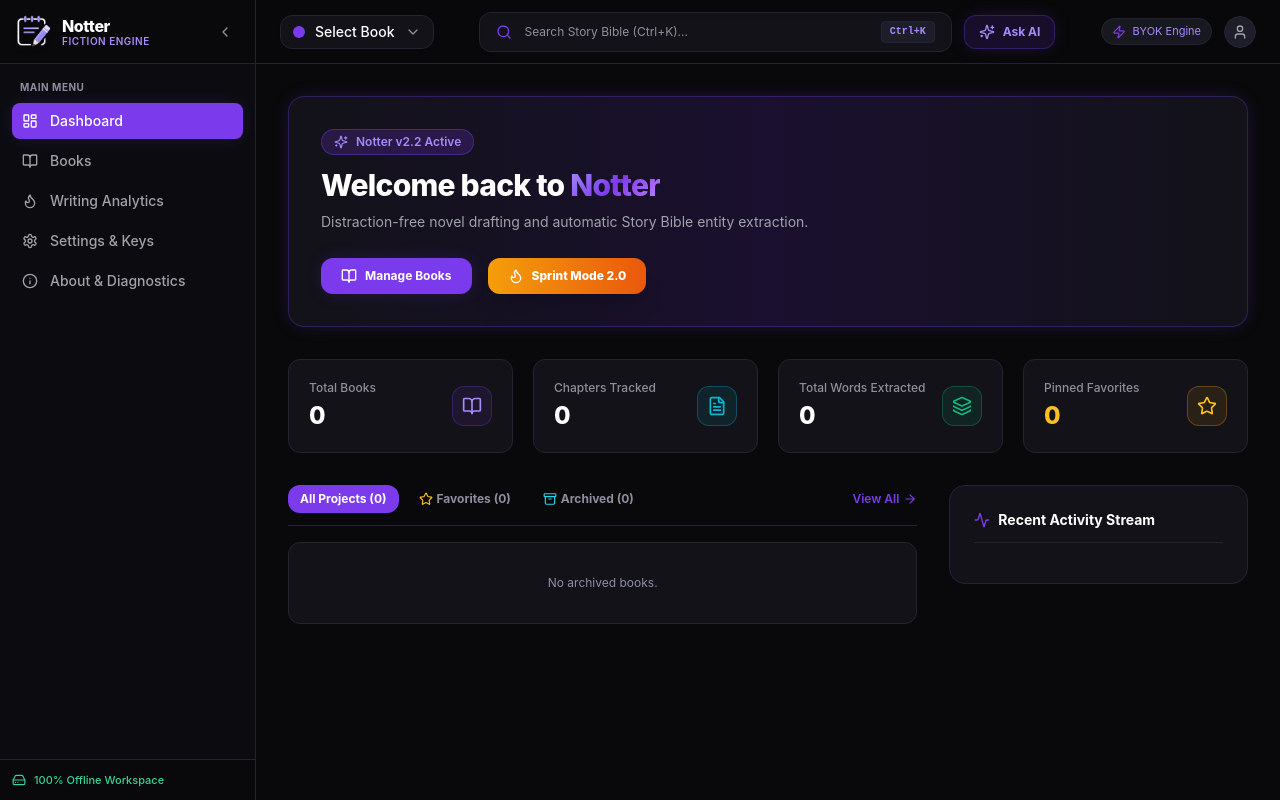
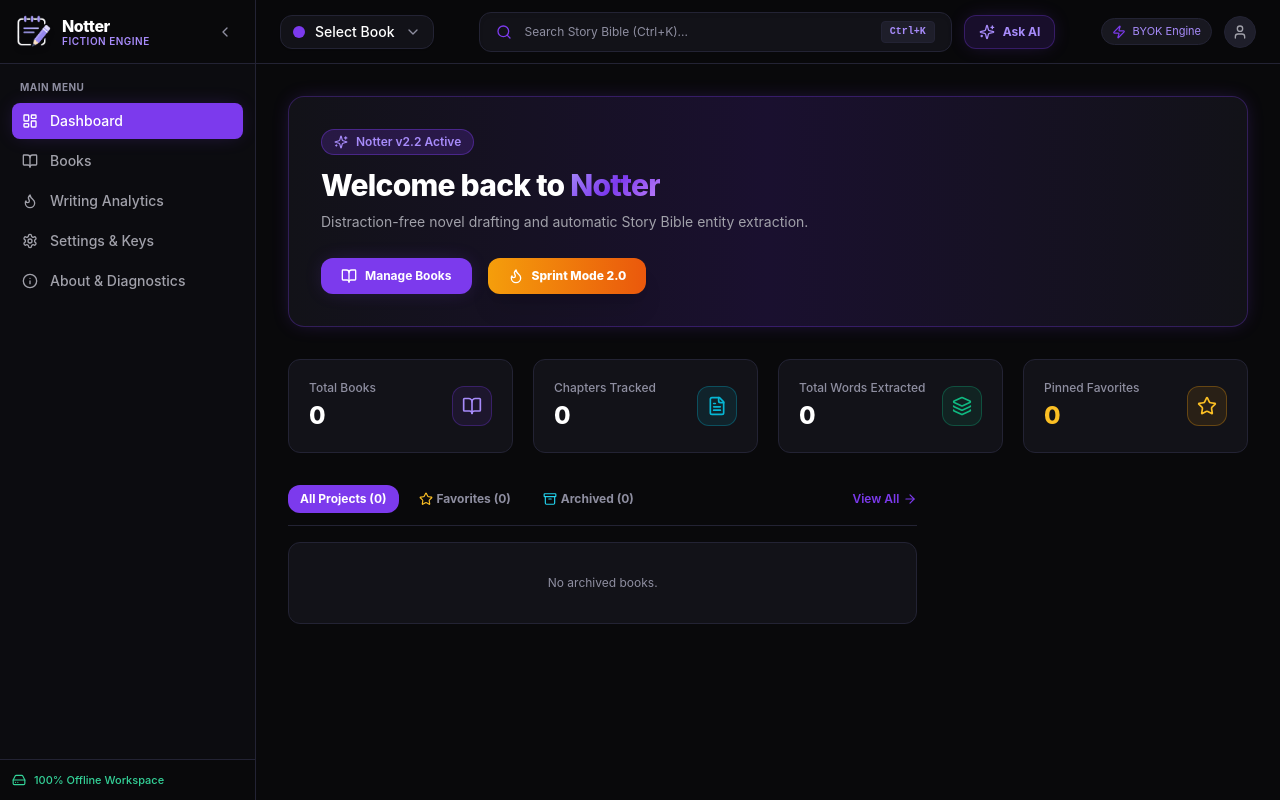
Before and after one commit to Unique-newbie/Notter, a Next.js app: page /dashboard in a window 1280 px wide. Built offline with nearby package versions, Linux system fonts and the light colour scheme.

Commit message:
Deleted Recent Activity Section

```diff
--- a/src/app/(dashboard)/dashboard/page.tsx
+++ b/src/app/(dashboard)/dashboard/page.tsx
@@ -301,23 +301,6 @@
             </div>
           )}
         </div>
-
-        {/* Activity Stream Sidebar */}
-        <div className="p-6 rounded-2xl bg-[#121218] border border-[#232334] space-y-4 h-fit">
-          <h2 className="font-bold text-white text-sm flex items-center gap-2 border-b border-[#232334] pb-3">
-            <Activity className="w-4 h-4 text-[#7c3aed]" /> Recent Activity Stream
-          </h2>
-
-          <div className="space-y-3">
-            {recentActivity.map((act) => (
-              <div key={act.id} className="p-3 rounded-xl bg-[#181820] border border-[#232334] text-xs space-y-1">
-                <div className="font-semibold text-white">{act.text}</div>
-                <div className="text-[10px] text-[#8e8ea0] font-mono">{act.time}</div>
-              </div>
-            ))}
-          </div>
-        </div>
-
       </div>
     </div>
   );
```
